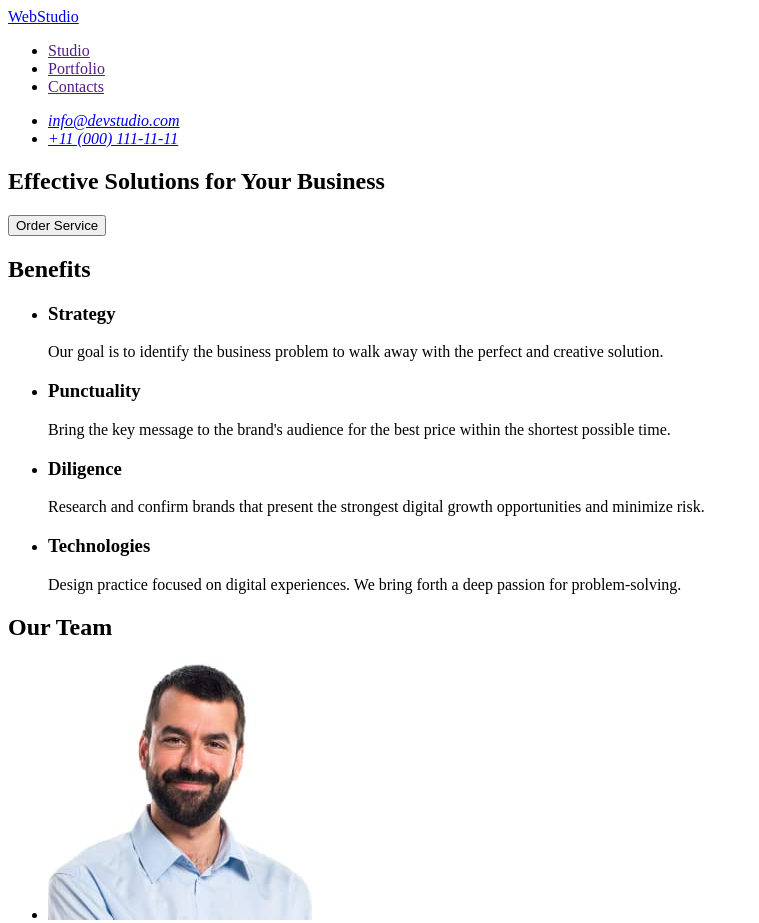
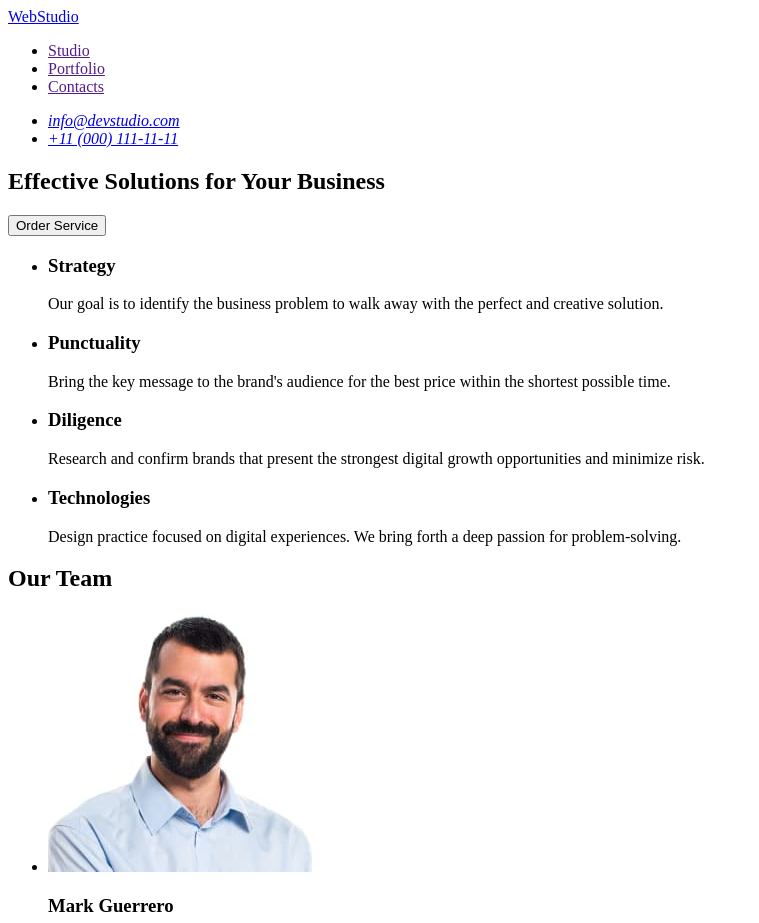
Before and after one commit to AllinaY/goit-markup-hw-01, a plain HTML site: page index.html in a window 1280 px wide. Shown: the top 923 px of the page, without its empty margins (0-759 px from the left). Drawn offline with Linux system fonts and the light colour scheme.

Commit message:
update title

```diff
--- a/index.html
+++ b/index.html
@@ -3,7 +3,7 @@
   <head>
     <meta charset="UTF-8" />
     <meta name="viewport" content="width=device-width, initial-scale=1.0" />
-    <title>Document</title>
+    <title>WebStudio</title>
   </head>
   <body>
     <header>
@@ -27,8 +27,7 @@
         <h1>Effective Solutions for Your Business</h1>
         <button type="button">Order Service</button>
       </section>
-      <section>
-        <h2>Benefits</h2>
+        <h2 hidden>Benefits</h2>
         <ul>
           <li>
             <h3>Strategy</h3>
```
